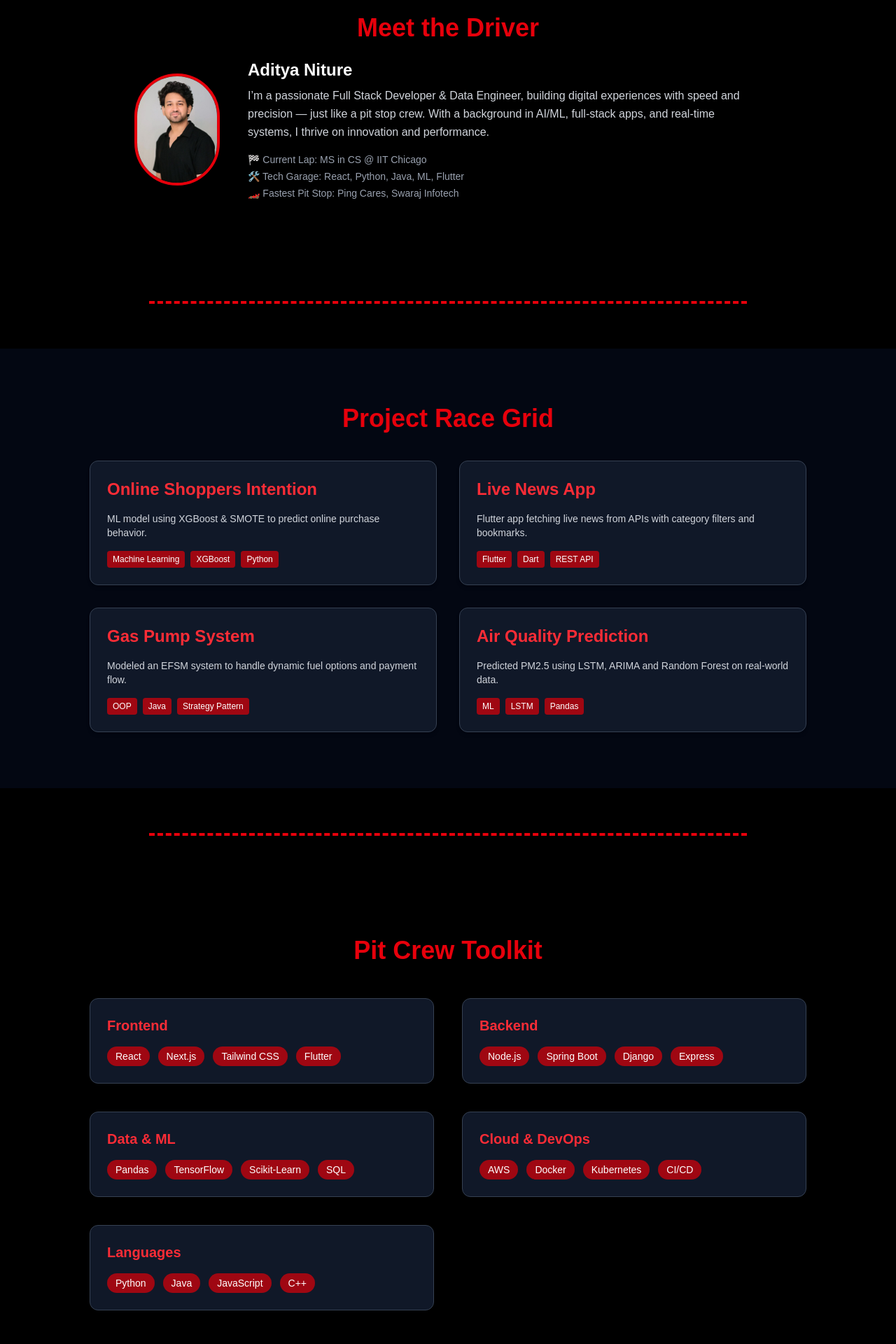
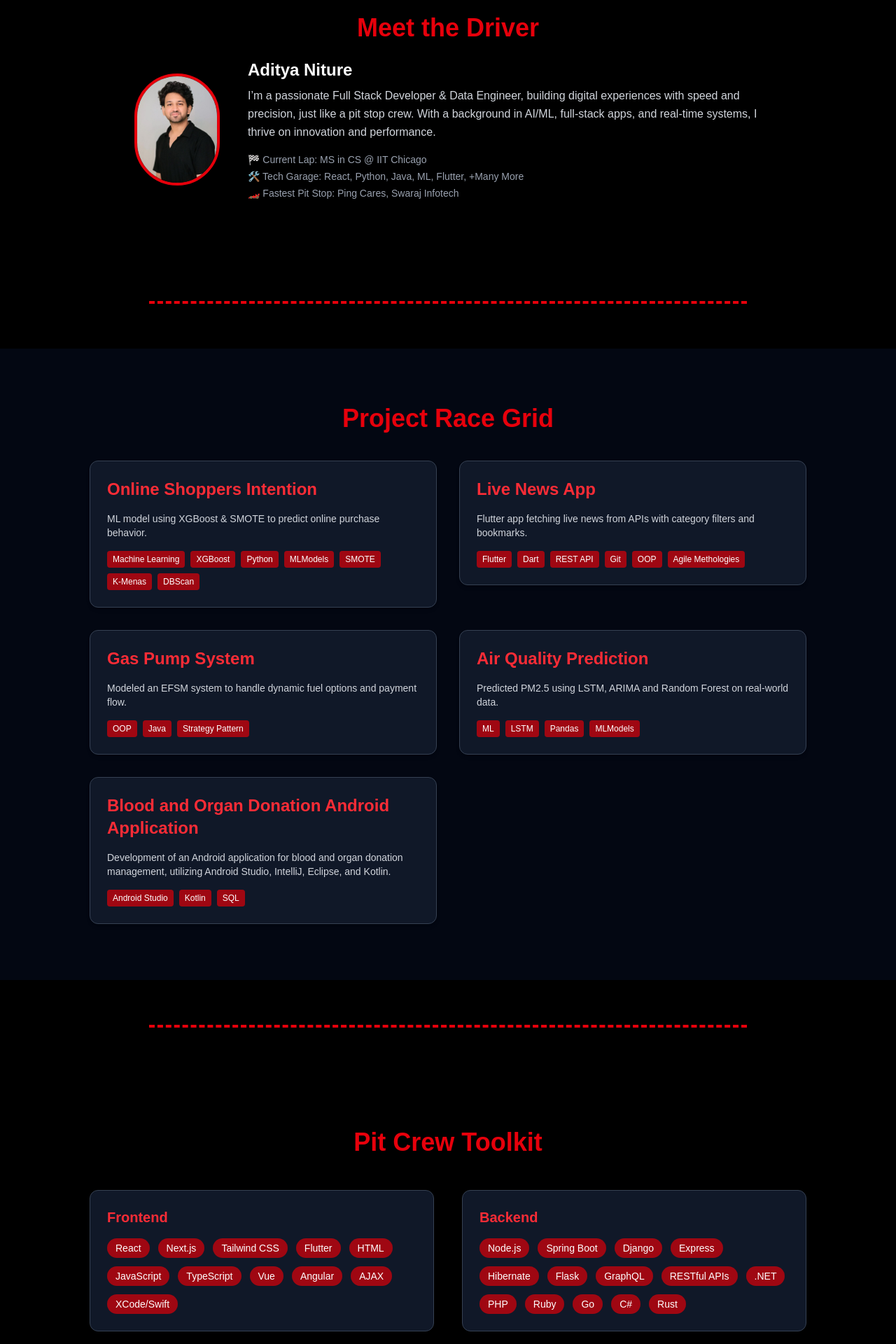
Before and after one commit to aniture/f1-portfolio, a Next.js app: page / in a window 1280 px wide. Shown: the part 860-2780 px from the top of the page at 70% size. Built offline with nearby package versions, Linux system fonts and the light colour scheme.

Commit message:
Homepage Skills Updated

```diff
--- a/src/app/components/AboutMe.tsx
+++ b/src/app/components/AboutMe.tsx
@@ -30,13 +30,13 @@ export default function AboutMe() {
             <h3 className="text-2xl font-semibold mb-2">Aditya Niture</h3>
             <p className="text-gray-300 leading-relaxed">
               I’m a passionate Full Stack Developer & Data Engineer, building digital experiences
-              with speed and precision — just like a pit stop crew. With a background in
+              with speed and precision, just like a pit stop crew. With a background in
               AI/ML, full-stack apps, and real-time systems, I thrive on innovation and performance.
             </p>
 
             <ul className="mt-4 text-sm text-gray-400 space-y-1">
               <li>🏁 Current Lap: MS in CS @ IIT Chicago</li>
-              <li>🛠️ Tech Garage: React, Python, Java, ML, Flutter</li>
+              <li>🛠️ Tech Garage: React, Python, Java, ML, Flutter, +Many More</li>
               <li>🏎️ Fastest Pit Stop: Ping Cares, Swaraj Infotech</li>
             </ul>
           </div>
--- a/src/app/components/Projects.tsx
+++ b/src/app/components/Projects.tsx
@@ -8,26 +8,32 @@ function Projects() {
     {
       title: 'Online Shoppers Intention',
       description: 'ML model using XGBoost & SMOTE to predict online purchase behavior.',
-      tags: ['Machine Learning', 'XGBoost', 'Python'],
-      link: '#',
+      tags: ['Machine Learning', 'XGBoost', 'Python', 'MLModels', 'SMOTE', 'K-Menas', 'DBScan'],
+      link: 'https://github.com/aniture/Analysis-on-Online-Shoppers-Purchasing-Intention',
     },
     {
       title: 'Live News App',
       description: 'Flutter app fetching live news from APIs with category filters and bookmarks.',
-      tags: ['Flutter', 'Dart', 'REST API'],
-      link: '#',
+      tags: ['Flutter', 'Dart', 'REST API', 'Git', 'OOP', 'Agile Methologies'],
+      link: 'https://github.com/aniture/Live-News-Fetching-Application',
     },
     {
       title: 'Gas Pump System',
       description: 'Modeled an EFSM system to handle dynamic fuel options and payment flow.',
       tags: ['OOP', 'Java', 'Strategy Pattern'],
-      link: '#',
+      link: 'https://github.com/aniture/MDA-EFSM-model-for-the-Gas-Pump',
     },
     {
       title: 'Air Quality Prediction',
       description: 'Predicted PM2.5 using LSTM, ARIMA and Random Forest on real-world data.',
-      tags: ['ML', 'LSTM', 'Pandas'],
-      link: '#',
+      tags: ['ML', 'LSTM', 'Pandas','MLModels'],
+      link: 'https://github.com/aniture/Air-Quality-Prediction',
+    },
+    {
+      title: 'Blood and Organ Donation Android Application',
+      description: 'Development of an Android application for blood and organ donation management, utilizing Android Studio, IntelliJ, Eclipse, and Kotlin.',
+      tags: ['Android Studio', 'Kotlin', 'SQL'],
+      link: 'https://github.com/aniture/Blood-And-OrganDonation-Application',
     },
   ];
 
--- a/src/app/components/Skills.tsx
+++ b/src/app/components/Skills.tsx
@@ -3,11 +3,12 @@
 import { motion } from 'framer-motion';
 
 const categories = {
-  'Frontend': ['React', 'Next.js', 'Tailwind CSS', 'Flutter'],
-  'Backend': ['Node.js', 'Spring Boot', 'Django', 'Express'],
-  'Data & ML': ['Pandas', 'TensorFlow', 'Scikit-Learn', 'SQL'],
-  'Cloud & DevOps': ['AWS', 'Docker', 'Kubernetes', 'CI/CD'],
-  'Languages': ['Python', 'Java', 'JavaScript', 'C++'],
+  'Frontend': ['React', 'Next.js', 'Tailwind CSS', 'Flutter', 'HTML', 'JavaScript', 'TypeScript', 'Vue', 'Angular', 'AJAX', 'XCode/Swift'],
+  'Backend': ['Node.js', 'Spring Boot', 'Django', 'Express', 'Hibernate', 'Flask', 'GraphQL', 'RESTful APIs', '.NET', 'PHP', 'Ruby', 'Go', 'C#', 'Rust'],
+  'Data & ML': ['Pandas', 'TensorFlow', 'Scikit-Learn', 'SQL', 'Python', 'R', 'MATLAB', 'Julia', 'NumPy', 'Keras','PyTorch','MLAlgorithms','Dimensionality Reduction', 'NLP', 'RAG', 'Tableau', 'PowerBI', 'Matplotlib'],
+  'Databases & Big Data':['SQL', 'MySQL', 'PostgreSQL', 'SQL Server', 'MongoDB', 'Cassandra', 'Redis', 'Spark', 'Hadoop', 'Apache'],
+  'Cloud & DevOps': ['AWS', 'Docker', 'Kubernetes', 'CI/CD', 'GCP', 'Azure', 'Helm', 'Terraform', 'Pulumi', 'Github', 'Bash Scripting', 'Airflow', 'Ansible', 'System Configuration', 'Linux Systems', 'TCP/IP'],
+  'Development Practices & Methodologies':['Agile', 'Scrum', 'Sprint', 'XP', 'Agile Modeling', 'Kanban', 'Confluence', 'Jira', 'Jenkin', 'Spinnaker', 'Bamboo'],
 };
 
 function Skills() {
--- a/src/app/page.tsx
+++ b/src/app/page.tsx
@@ -7,25 +7,21 @@ import Skills from './components/Skills';
 import Contact from './components/Contact';
 import RaceLights from './components/RaceLights';
 import TrackDivider from './components/TrackDivider';
-// import Navbar from './components/Navbar'; // <--- optional, use later
+// import Navbar from './components/Navbar'; // Optional, currently disabled
 
 export default function Home() {
   return (
     <div className="bg-black text-white">
-      {/* Sticky Navigation Bar (Optional) */}
-      {/* <Navbar /> */}
-
-      {/* Race Light Intro */}
       <RaceLights />
 
-      {/* Page Content */}
-      <div>
       {/* Landing Section */}
       <div className="min-h-screen bg-gradient-to-b from-black via-gray-900 to-red-900 flex items-center justify-center relative overflow-hidden">
         {/* Background Track Effect */}
         <div className="absolute inset-0 opacity-10 bg-[url('/track-bg.jpg')] bg-cover bg-center z-0" />
 
         {/* Hero Content */}
+        <div className="absolute inset-0 bg-gradient-to-br from-black via-gray-900 to-red-800 opacity-30 z-0 mix-blend-overlay blur-sm" />
+
         <motion.div
           initial={{ opacity: 0, y: -50 }}
           animate={{ opacity: 1, y: 0 }}
@@ -84,43 +80,27 @@ export default function Home() {
           className="absolute bottom-10 left-0 w-64 md:w-96 z-10 drop-shadow-xl"
           initial={{ x: -300, opacity: 0, scale: 1 }}
           animate={{
-              x: [ -300, -280, -300, 200, 500, 900, 1400 ],
+            x: [-300, -280, -300, 200, 500, 900, 1400],
             opacity: [0, 1, 1, 1, 0.8, 0.5, 0],
             scale: [1, 1.02, 1.05, 1.1, 1.12, 1.15, 1.15],
           }}
           transition={{
-              repeat: Infinity,
-              delay: 4.5, // after race lights
+            repeatDelay: 8,
             duration: 3.2,
             ease: 'easeInOut',
+            delay: 4.5,
           }}
         />
-
       </div>
 
-        {/* Sections with IDs and Dividers */}
-        <div id="about">
-          <AboutMe />
-        </div>
-
+      {/* Sections */}
+      <div id="about"><AboutMe /></div>
       <TrackDivider />
-
-        <div id="projects">
-          <Projects />
-        </div>
-
+      <div id="projects"><Projects /></div>
       <TrackDivider />
-
-        <div id="skills">
-          <Skills />
-        </div>
-
+      <div id="skills"><Skills /></div>
       <TrackDivider />
-
-        <div id="contact">
-          <Contact />
-        </div>
-      </div>
+      <div id="contact"><Contact /></div>
     </div>
   );
 }
```
Lines whose indentation alone changed are shown as unchanged.
